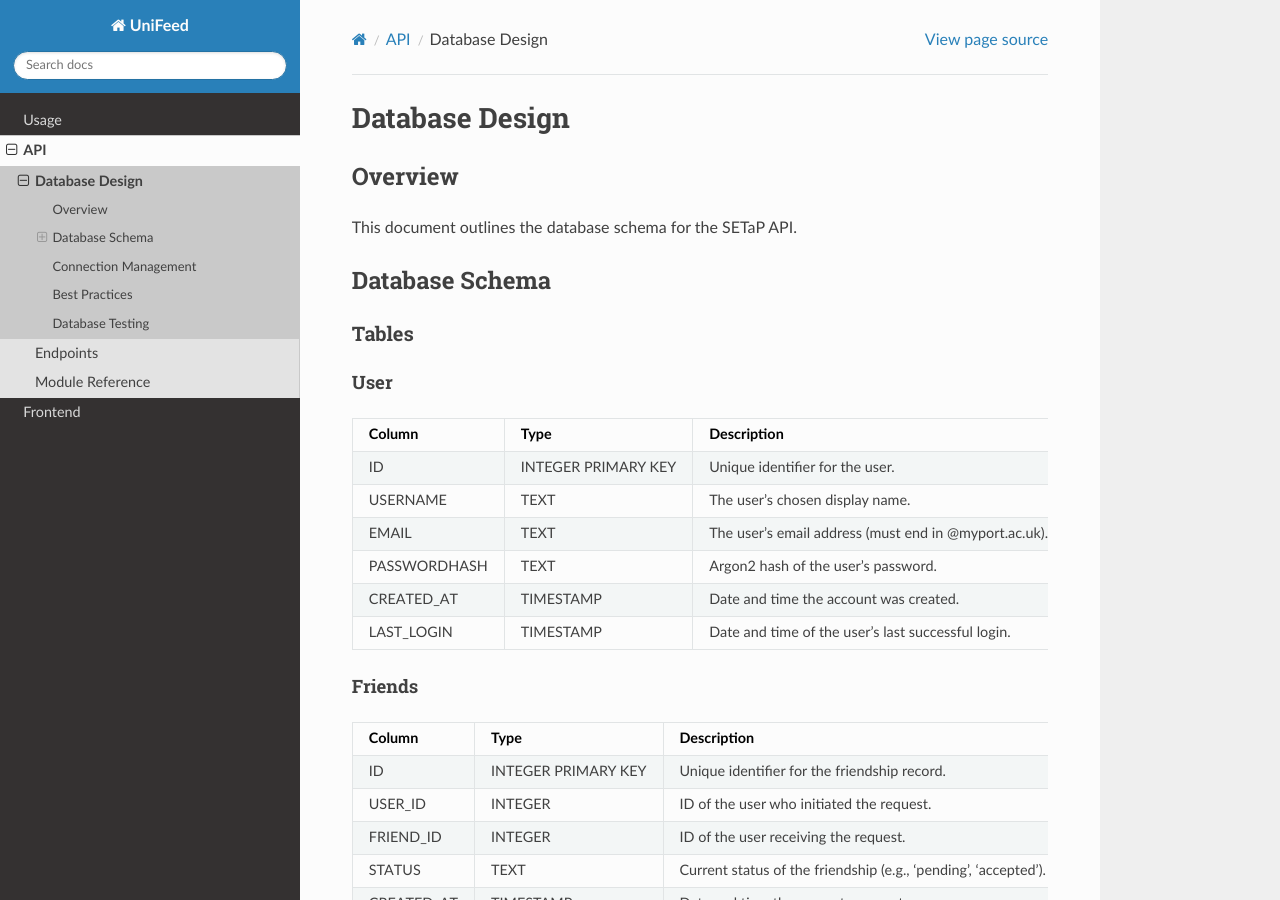
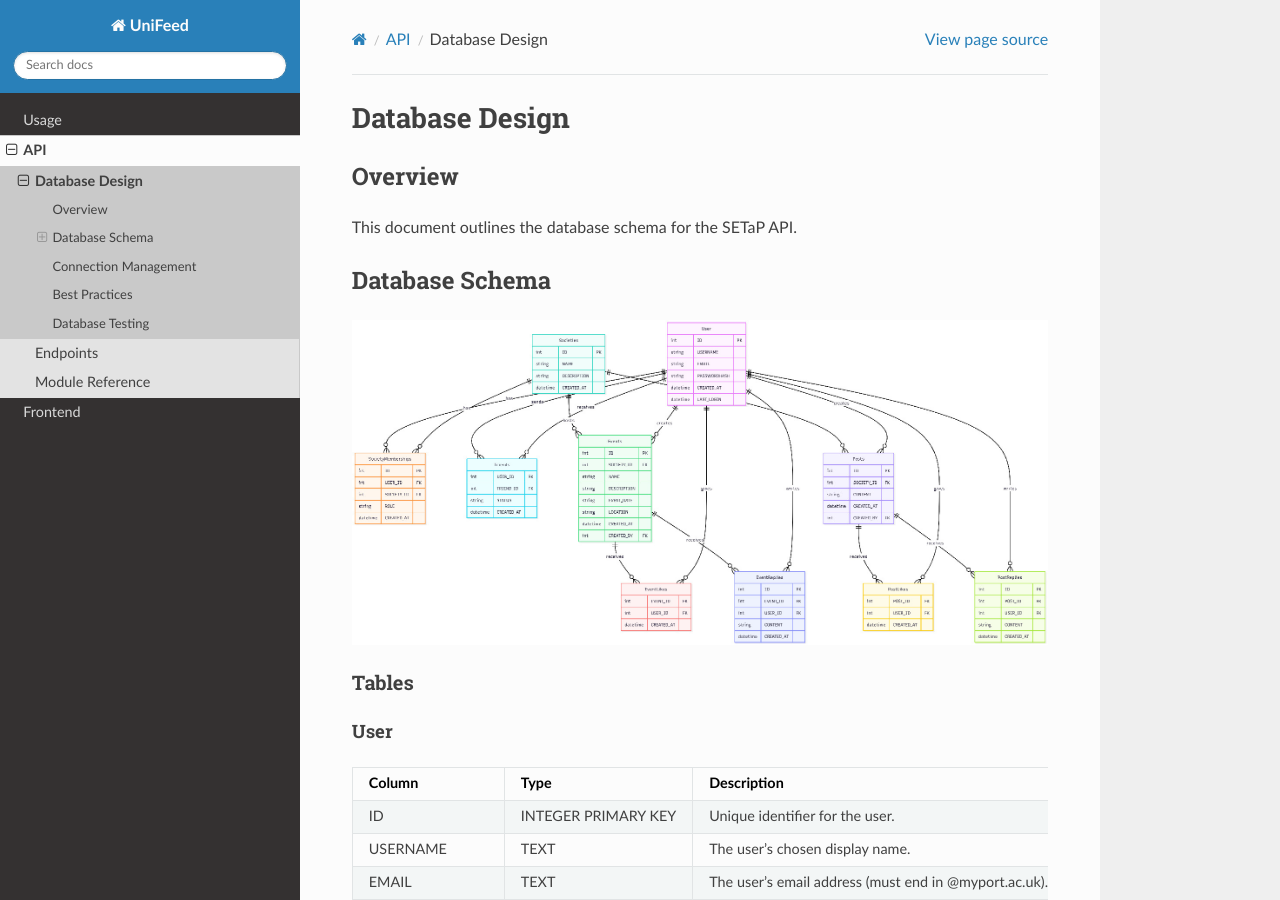
Before and after one commit to Team-4D2/Documentation, a Sphinx documentation site: the page built from docs/source/api/database_design.rst, in a window 1280 px wide and 900 px high. Built offline with Sphinx 7.4.7 and the Read the Docs theme 3.1.0, drawn with Linux system fonts in a browser that asks for light colours.

Commit message:
Add database diagram image to documentation

```diff
--- a/docs/source/api/database_design.rst
+++ b/docs/source/api/database_design.rst
@@ -8,6 +8,9 @@ This document outlines the database schema for the SETaP API.
 
 Database Schema
 ---------------
+
+.. image:: database_diagram.jpg
+
 
 Tables
 ^^^^^^
```
